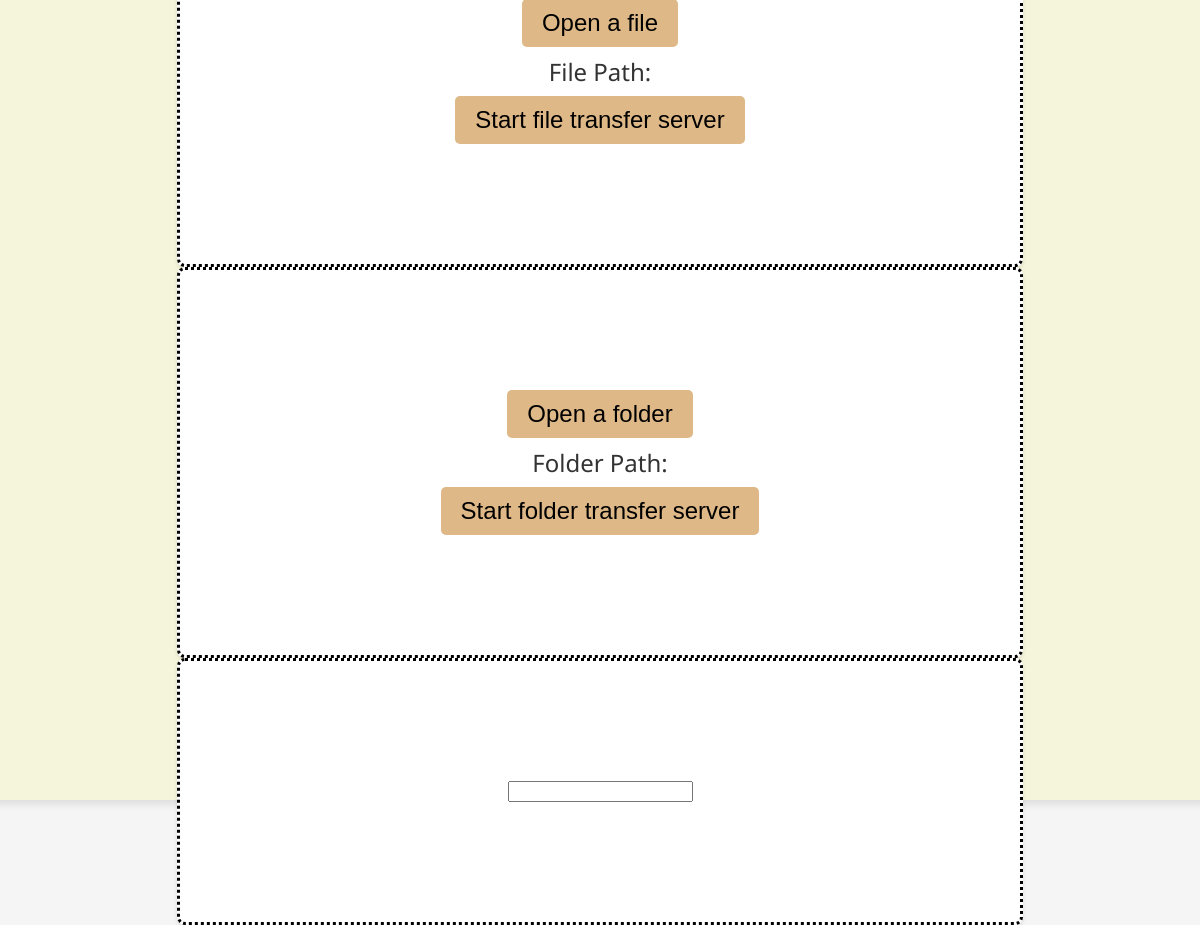
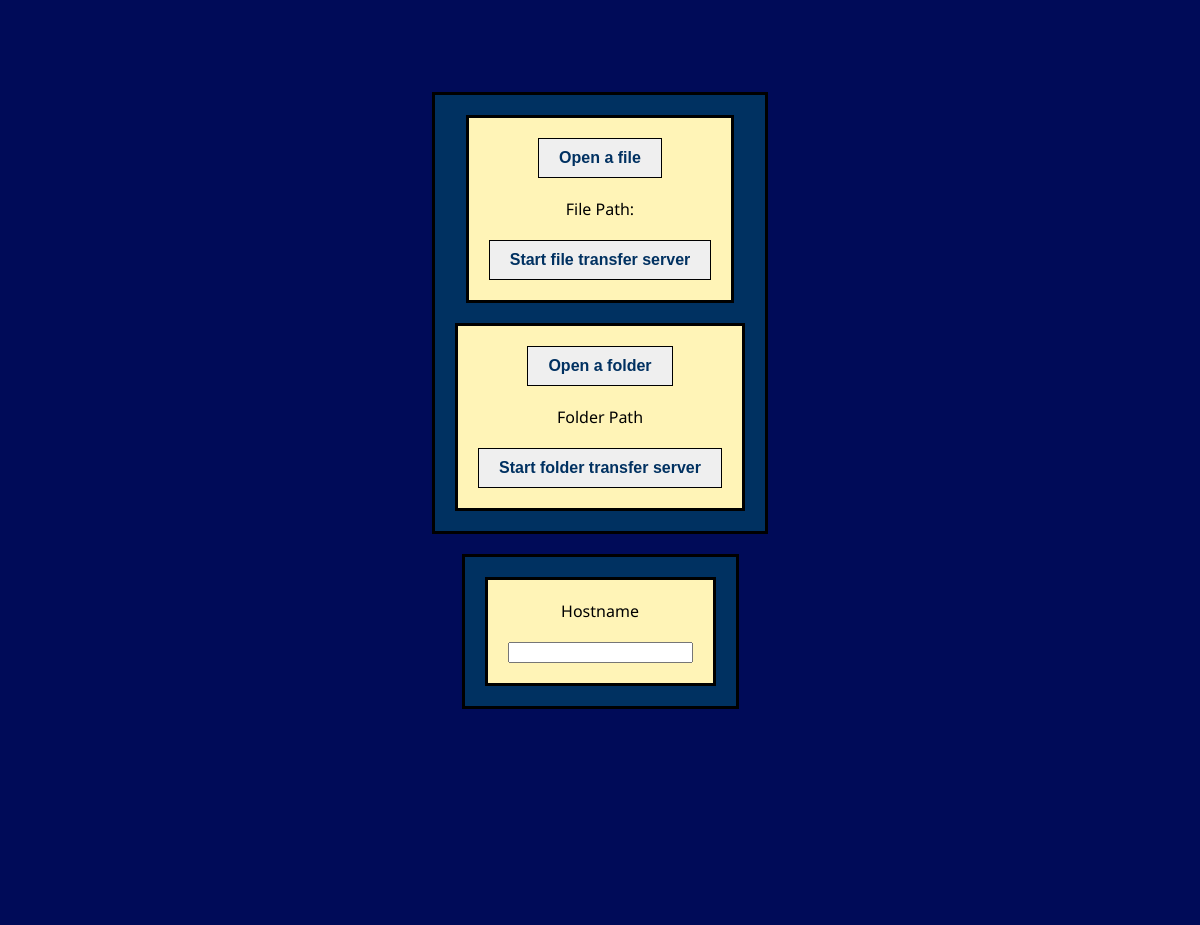
Before and after one commit to johnnylasagna/file-transfer-app, an Electron app: page renderer/index.html in a window 1200 px wide. After the commit the page ends 800 px from the top, so only its background shows below. Drawn offline with Linux system fonts and the light colour scheme.

Commit message:
Redeisgned UI

```diff
--- a/renderer/index.html
+++ b/renderer/index.html
@@ -4,6 +4,7 @@
 <head>
 	<meta charset="UTF-8" />
 	<!-- https://developer.mozilla.org/en-US/docs/Web/HTTP/CSP -->
+	<!-- Remove this to allow Live Preview on VS Code-->
 	<meta http-equiv="Content-Security-Policy" content="default-src 'self'; script-src 'self'; style-src 'self'" />
 	<meta http-equiv="X-Content-Security-Policy" content="default-src 'self'; script-src 'self'" />
 	<title>Hello from Electron renderer!</title>
@@ -14,21 +15,24 @@
 <body>
 	<div class="main-wrapper">
 		<div class="wrapper">
-			<button type="button" id="fileBtn" class="dialog-button">Open a file</button>
-			<span>
-				File Path: <strong id="filePath"></strong>
+			<button type="button" id="fileBtn" class="dialog-button">Open
+				a file</button>
+			<span id="filePath">
+				File Path:
 			</span>
 			<button type="button" id="fileServerBtn" class="dialog-button">Start file transfer server</button>
 		</div>
 		<div class="wrapper">
 			<button type="button" id="folderBtn" class="dialog-button">Open a folder</button>
-			<span>
-				Folder Path: <strong id="folderPath"></strong>
+			<span id="folderPath">
+				Folder Path
 			</span>
 			<button type="button" id="folderServerBtn" class="dialog-button">Start folder transfer server</button>
 		</div>
+	</div>
+	<div class="main-wrapper">
 		<div class="wrapper">
-
+			<span>Hostname</span>
 			<input type="text" id="broadcastName"/>
 		</div>
 	</div>
--- a/renderer/styles.css
+++ b/renderer/styles.css
@@ -1,71 +1,55 @@
 body {
+    margin: 0;
     padding: 0;
-    margin: 0;
+    font-family: 'Segoe UI', Tahoma, Geneva, Verdana, sans-serif;
+
+    display: flex;
+    flex-direction: column;
+    height: 100vh;
+
+    justify-content: center;
+    align-items: center;
+
+    background-color: #000B58;
+
+    gap: 20px;
+}
+
+.main-wrapper {
+    padding: 20px;
 
     display: flex;
     flex-direction: column;
     justify-content: center;
     align-items: center;
-    justify-self: center;
 
-    background-color: #f5f5f5; /* Light neutral background */
-    font-family: 'Segoe UI', Tahoma, Geneva, Verdana, sans-serif;
-    color: #333; /* Darker text for better contrast */
-    height: 100vh; /* Ensure body takes full viewport height */
+    background-color: #003161;
+    border: medium black solid;
+
+    gap: 20px;
 }
 
-.main-wrapper {
-    background-color: beige;
-    font-family: 'Segoe UI', Tahoma, Geneva, Verdana, sans-serif;
-    font-size: x-large;
-
-    height: auto;
-    min-height: 80vh;
-    width: 90vw;
-    padding: 10vh;
-
+.wrapper {
     display: flex;
     flex-direction: column;
-
     justify-content: center;
     align-items: center;
 
-    box-shadow: 0 4px 8px rgba(0, 0, 0, 0.1);
-    border-radius: 10px;
-}
+    flex:1;
 
-.wrapper {
-    background-color: #fff;
-    border: medium black dotted;
+    background-color: #FFF4B7;
+    border: medium black solid;
 
-    height: 50vh;
-    width: 50vw;
-
-    display: flex;
-    flex-direction: column;
-    gap: 1vh;
-
-    align-items: center;
-    justify-content: center;
-    padding: 10vw;
-
-    border-radius: 8px;
-    box-shadow: 0 2px 4px rgba(0, 0, 0, 0.1);
+    gap: 20px;
+    padding: 20px;
 }
 
 .dialog-button {
-    font-size: x-large;
-    text-decoration: none;
-    background-color: burlywood;
+    padding: 10px 20px;
+    font-size: 16px;
+    font-weight: bold;
 
-    padding: 10px 20px;
-    border: none;
-    border-radius: 5px;
+    color: #003161;
+    border: thin black solid;
     cursor: pointer;
-    transition: background-color 0.3s ease, transform 0.2s ease;
-
-    dialog-button:hover {
-        background-color: #d2a679;
-        transform: scale(1.05);
-    }
 }
--- a/scripts/window.js
+++ b/scripts/window.js
@@ -7,8 +7,8 @@ const path = require('node:path')
 const createWindow = () => {
     // Defining how window is created
     const win = new BrowserWindow({
-        width: 800,
-        height: 600,
+        width: 1200,
+        height: 800,
         titleBarStyle: 'hidden',
         resizable: true,
         frame: false,
```
